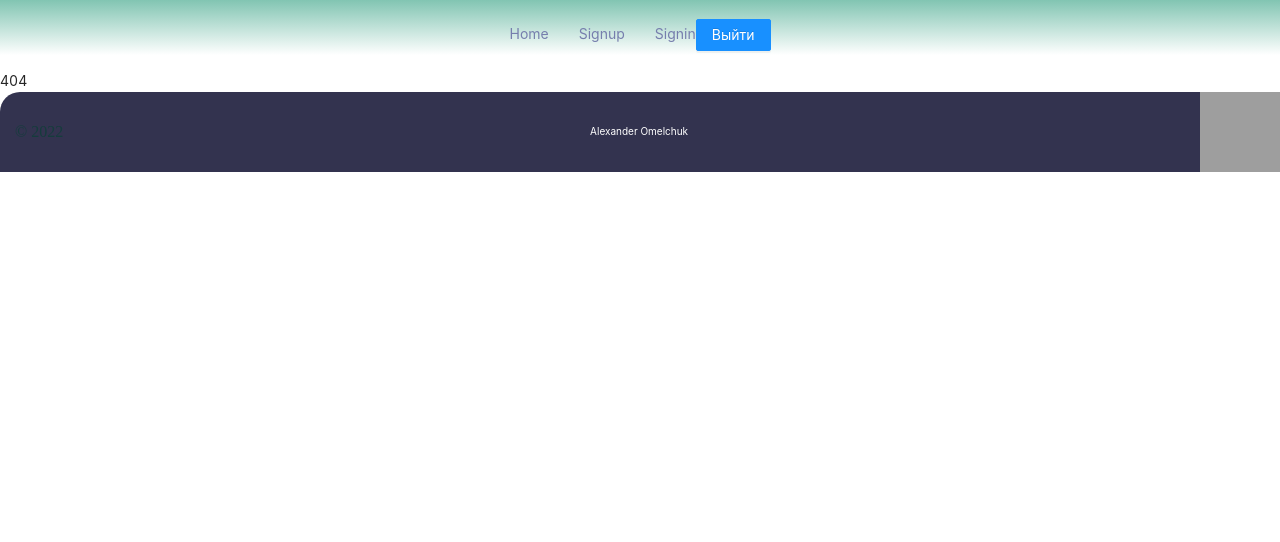
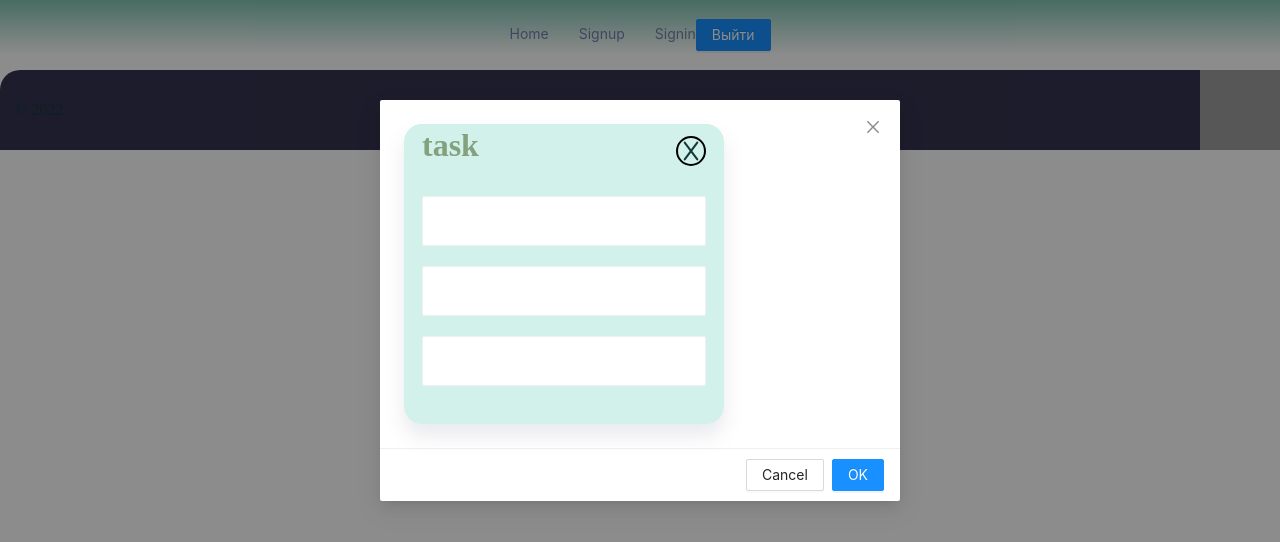
Before and after one commit to OrangeJazz/project-management-app, a React (Create React App) app: page /404 in a window 1280 px wide. Before the commit this address had no page. Shown: the top 542 px of the page. Built offline with nearby package versions, Linux system fonts and the light colour scheme; grey boxes are pictures that could not be loaded.

Commit message:
feat: add non-styled Column-component

```diff
--- /dev/null
+++ b/src/components/Column/Column.module.scss
@@ -0,0 +1,48 @@
+@import '../../styles/index.scss';
+
+.card-container {
+  width: 32rem;
+  position: relative;
+  background-color: $card-background;
+  border-radius: 18px;
+  box-shadow: 0px 12px 20px rgba(105, 117, 135, 0.15);
+}
+
+.close-button {
+  width: 3rem;
+  height: 3rem;
+  z-index: 1;
+  border-radius: 3rem;
+  border: 2px solid #000;
+  background-image: url('../../assets/icons/cross.svg');
+  background-size: 60%;
+  background-repeat: no-repeat;
+  background-position: center;
+
+  &:hover {
+    cursor: pointer;
+  }
+  &:active {
+    transform: scale(0.95);
+  }
+}
+
+.column {
+  width: 100%;
+  min-height: 30rem;
+  padding: 1.2rem 1.8rem 0;
+}
+
+.column__header {
+  width: 100%;
+  display: flex;
+  justify-content: space-between;
+  flex-direction: row-reverse;
+}
+
+.task-container {
+  margin-top: 3rem;
+  display: flex;
+  flex-direction: column;
+  gap: 2rem;
+}
--- /dev/null
+++ b/src/components/Column/Column.tsx
@@ -0,0 +1,29 @@
+import { Card } from 'antd';
+import React from 'react';
+import styles from './Column.module.scss';
+
+interface ColumnProps {
+  title?: string;
+  children?: React.ReactNode;
+  onClose?: () => void;
+}
+
+const Column: React.FC<ColumnProps> = ({ title, children, onClose }) => {
+  return (
+    <div className={styles['card-container']}>
+      <div className={styles.column}>
+        <div className={styles.column__header}>
+          <div className={styles['close-button']} onClick={onClose} />
+          <h3>{title}</h3>
+        </div>
+        <div className={styles['task-container']}>
+          <Card></Card>
+          <Card></Card>
+          <Card></Card>
+        </div>
+      </div>
+    </div>
+  );
+};
+
+export default Column;
--- a/src/components/index.ts
+++ b/src/components/index.ts
@@ -1 +1,2 @@
 export { default as Layout } from './Layout/Layout';
+export { default as Column } from './Column/Column';
--- a/src/pages/NotFoundPage/NotFoundPage.tsx
+++ b/src/pages/NotFoundPage/NotFoundPage.tsx
@@ -1,8 +1,19 @@
-import React from 'react';
+import { Modal } from 'antd';
+import { Column } from 'components';
+import React, { useState } from 'react';
 // import style from './NotFoundPage.module.scss';
 
 const NotFoundPage = () => {
-  return <div>404</div>;
+  const [tasks, setTask] = useState([1, 2, 3, 4, 5, 6]);
+  return (
+    <Modal open={true}>
+      <Column title="task">
+        {tasks.map((task) => (
+          <li key={task}>{task}</li>
+        ))}
+      </Column>
+    </Modal>
+  );
 };
 
 export default NotFoundPage;
--- a/src/styles/colors.scss
+++ b/src/styles/colors.scss
@@ -8,3 +8,4 @@ $primary-light: #ffffff;
 $primary-dark: #153c3c;
 
 $task-header: #84a17d;
+$card-background: #d2f1ea;
```
Also changed, not shown: src/assets/icons/cross.svg (added), src/assets/icons/taskImage.svg (added).
